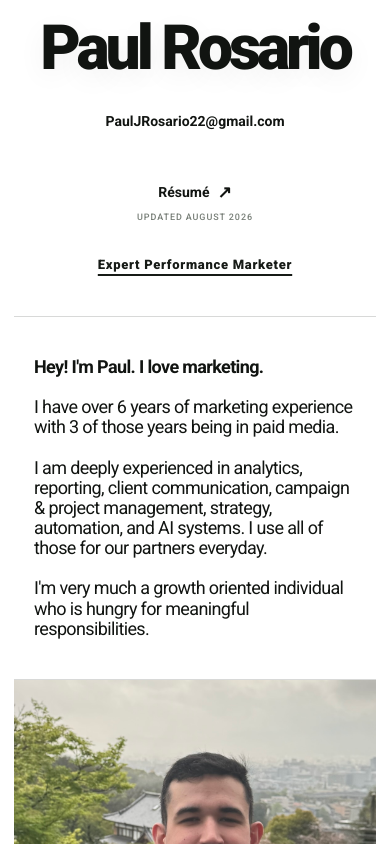
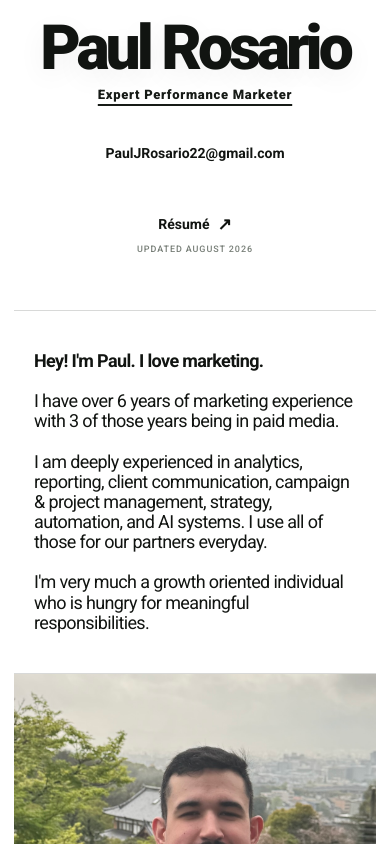
Before and after one commit to PaulR222/paul-rosario-portfolio, a Next.js app: page / in a window 390 px wide. Shown: the top 844 px of the page. Built offline with nearby package versions, Linux system fonts and the light colour scheme.

Commit message:
Place role below name on mobile

```diff
--- a/app/globals.css
+++ b/app/globals.css
@@ -76,13 +76,14 @@ h1 { margin: 0; font-family: var(--font-roboto), Arial, sans-serif; font-size: c
 
 @media (max-width: 900px) {
   .hero { min-height: 100svh; overflow: hidden auto; display: block; padding: 25px 18px 28px; }
-  .heading-line { width: 100%; }
-  .heading-line { display: flex; flex-direction: column; align-items: center; }
+  .hero-heading { display: flex; flex-direction: column; align-items: center; }
+  .heading-line { display: contents; }
   .heading-line h1 { order: 1; }
-  .email-link { position: relative; left: auto; top: auto; order: 2; display: block; width: min(240px, 100%); margin: 28px auto 0; transform: none; text-align: center; }
+  .role { order: 2; margin-top: 12px; }
+  .email-link { position: relative; left: auto; top: auto; order: 3; display: block; width: min(240px, 100%); margin: 28px auto 0; transform: none; text-align: center; }
   .email-link span { justify-content: center; }
   .resume-link { position: relative; right: auto; top: auto; display: block; width: min(210px, 100%); margin: 28px auto 0; transform: none; }
-  .resume-link { order: 3; text-align: center; }
+  .resume-link { order: 4; text-align: center; }
   .resume-link span { justify-content: center; }
   .intro-grid { width: 100%; min-height: 0; margin-top: 52px; grid-template-columns: 1fr; }
   .intro-copy { min-height: 330px; }
```
